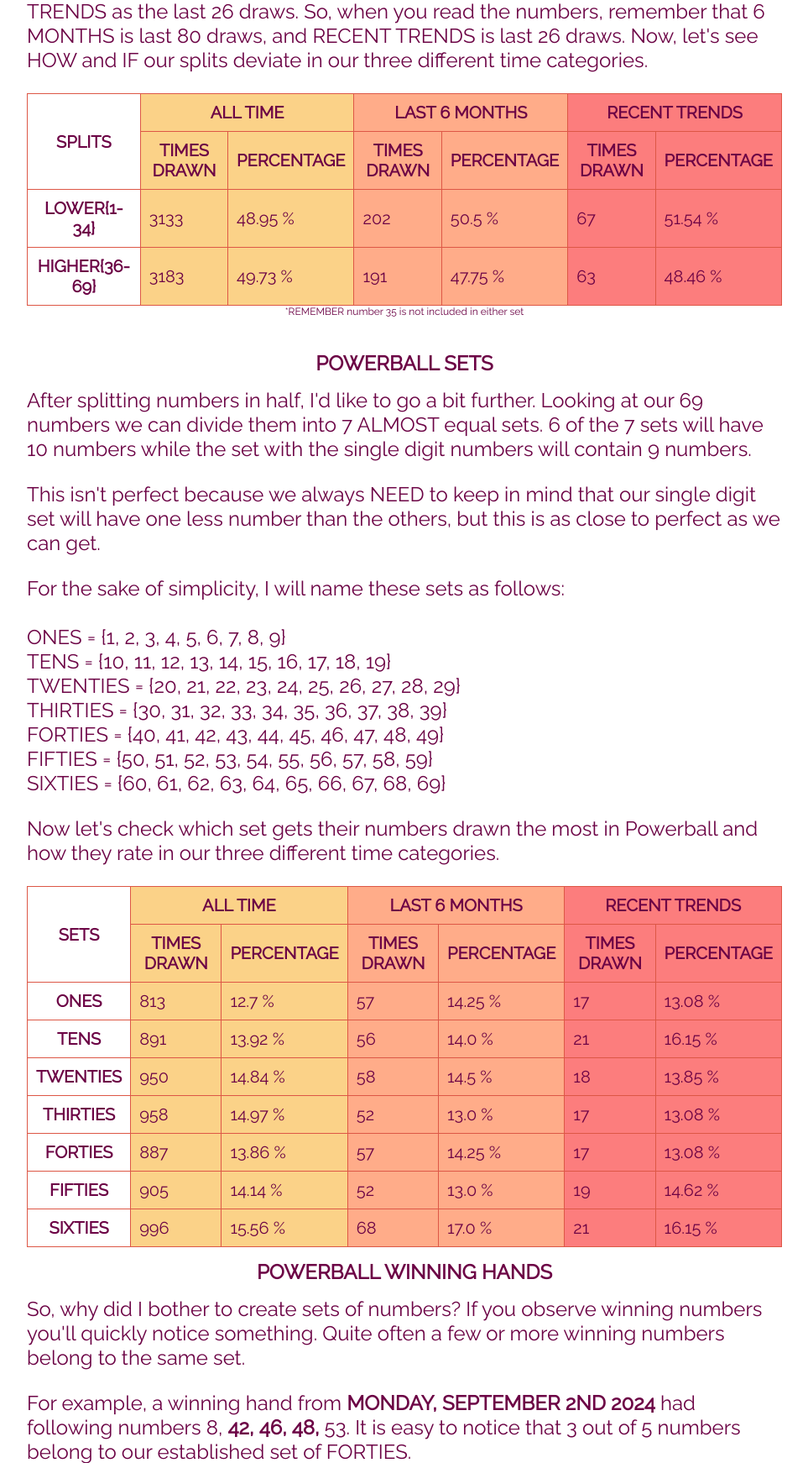
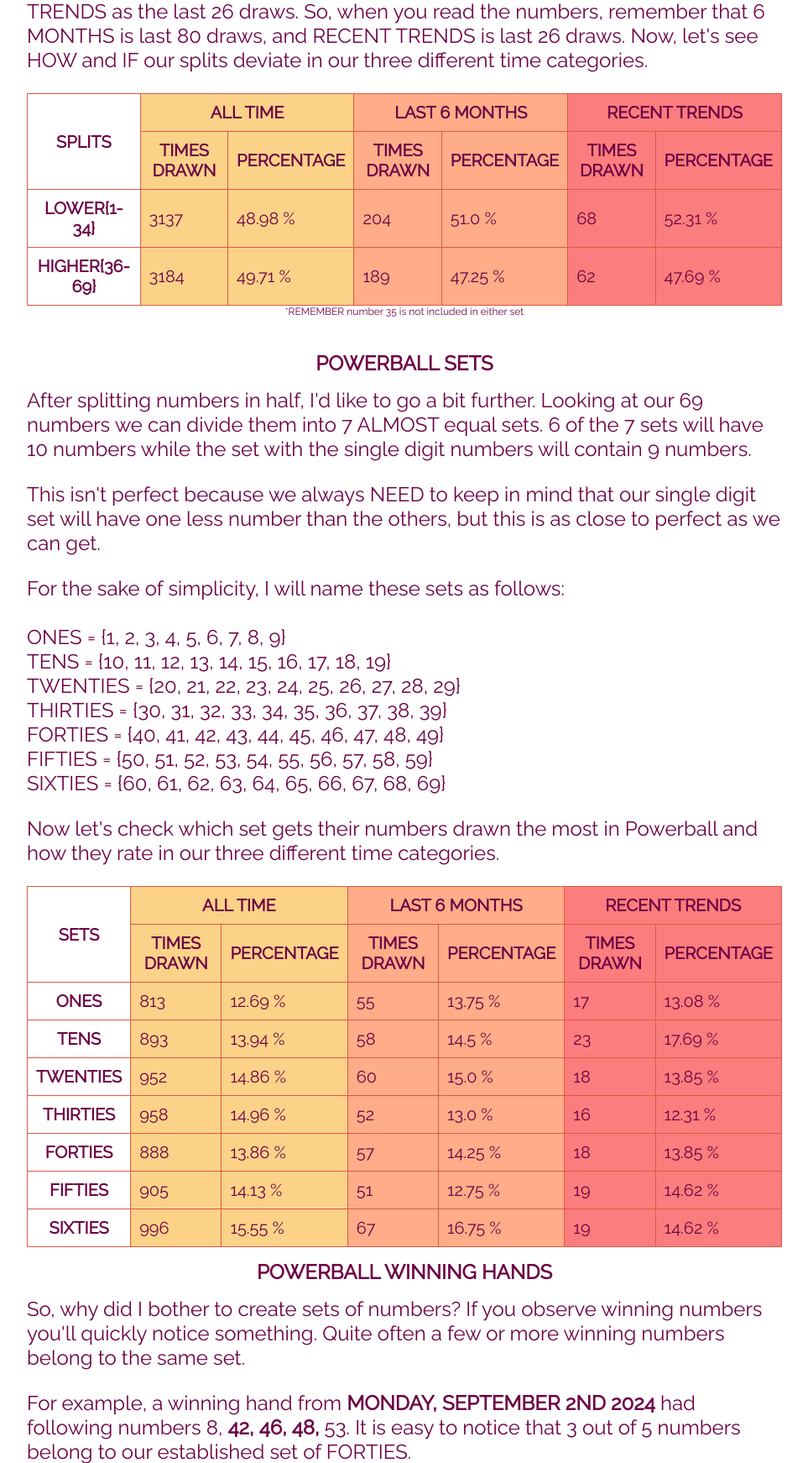
Before and after one commit to sasadjukic/powerball, a Flask app: page /winning_hands_white in a window 1280 px wide. Shown: the part 821-2563 px from the top of the page at 84% size, without its empty margins (158-1121 px from the left). Run offline with Flask 3, Linux system fonts and the light colour scheme.

Commit message:
dec 7 update

```diff
--- a/application/data/matrix_data.py
+++ b/application/data/matrix_data.py
@@ -146,26 +146,26 @@ m_data = {
     ],
     7: [
         [
+            ['12/06/2025','13, 14, 26, 28, 44'],
             ['01/15/2025','8, 41, 52, 53, 58'],
             ['12/18/2024','6, 15, 18, 33, 49'],
             ['09/18/2024','1, 11, 22, 47, 68'],
-            ['07/31/2024','23, 34, 37, 50, 58'],
-            ['06/26/2024','4, 9, 36, 47, 56']
+            ['07/31/2024','23, 34, 37, 50, 58']
          ],
         [
-            264, 169, 105, 67, 49, 24
+            264, 168, 105, 67, 48, 24
          ],
         [
             4, 2, 3, 5, 2, 4, 3, 4, 4, 4,
-            6, 2, 1, 3, 4, 2, 1, 2, 4, 3,
-            5, 5, 6, 4, 5, 2, 7, 4, 0, 1,
+            6, 2, 2, 4, 4, 2, 1, 2, 4, 3,
+            5, 5, 6, 4, 5, 3, 7, 5, 0, 1,
             0, 1, 3, 4, 0, 5, 5, 0, 4, 0,
-            5, 3, 3, 3, 2, 4, 7, 1, 2, 3,
+            5, 3, 3, 4, 2, 4, 7, 1, 2, 3,
             2, 1, 2, 4, 0, 3, 2, 5, 1, 2,
             5, 2, 5, 4, 3, 3, 4, 3, 2
          ],
         [
-            6, 22, 9, 5, 0, 0, 0
+            6, 22, 10, 5, 0, 0, 0
         ]
     ],
     8: [
--- a/application/data/powerball.csv
+++ b/application/data/powerball.csv
@@ -1279,3 +1279,4 @@ Draw Date,Winning Numbers,Red Ball,Multiplier
 11/29/2025,19 22 30 32 59,1,2
 12/01/2025,5 18 26 47 59,1,3
 12/03/2025,1 14 20 46 51,26,3
+12/06/2025,13 14 26 28 44,7,2
--- a/application/main/routes.py
+++ b/application/main/routes.py
@@ -132,20 +132,20 @@ def search():
 @powerball.route('/winning_hands_white', methods=['POST', 'GET'])
 def winning_hands_white():
     splits = {
-              'all-time': [3133, 3183, 6400],
-              'six-months': [202, 191, 400],
-              'recent-trends': [67, 63, 130]
+              'all-time': [3137, 3184, 6405],
+              'six-months': [204, 189, 400],
+              'recent-trends': [68, 62, 130]
             }
 
     sets = {
-            'all-time' : [813, 891, 950, 958, 887, 905, 996, 6400],
-            'six-months' : [57, 56, 58, 52, 57, 52, 68, 400],
-            'recent-trends' : [17, 21, 18, 17, 17, 19, 21, 130]
+            'all-time' : [813, 893, 952, 958, 888, 905, 996, 6405],
+            'six-months' : [55, 58, 60, 52, 57, 51, 67, 400],
+            'recent-trends' : [17, 23, 18, 16, 18, 19, 19, 130]
     }
 
     winning_hands = {
-                     'singles': [213, 19, 8], 'pairs': [659, 37, 13],
-                     'two_pairs': [240, 14, 2], 'three_of_set': [138, 8, 1],
+                     'singles': [213, 19, 8], 'pairs': [659, 36, 13],
+                     'two_pairs': [241, 15, 2], 'three_of_set': [138, 8, 1],
                      'full_house': [20, 2, 2], 'poker': [10, 0, 0], 'flush': [0, 0, 0]
                      }
     total_winning_hands = sum(values[0] for values in winning_hands.values())
@@ -153,7 +153,7 @@ def winning_hands_white():
     total_winning_hands_recent = sum(values[2] for values in winning_hands.values())
 
     pair_count = {
-                  1: [77, 2, 1], 10: [84, 3, 2], 20: [115, 6, 0], 30: [104, 3, 2],
+                  1: [77, 1, 1], 10: [84, 3, 2], 20: [115, 6, 0], 30: [104, 3, 2],
                   40: [81, 10, 4], 50: [92, 6, 2], 60: [105, 6, 2]
                 }
     total_pairs = sum(values[0] for values in pair_count.values())
@@ -176,14 +176,14 @@ def winning_hands_white():
 @powerball.route('/winning_hands_red', methods=['POST', 'GET'])
 def winning_hands_red():
     splits = {
-              'all-time': [632, 648, 1280],
-              'six-months': [33, 47, 80],
+              'all-time': [633, 648, 1281],
+              'six-months': [34, 46, 80],
               'recent-trends': [11, 15, 26]
             }
 
     sets = {
-            'all-time' : [453, 463, 364, 1280],
-            'six-months' : [26, 25, 29, 80],
+            'all-time' : [454, 463, 364, 1281],
+            'six-months' : [27, 25, 28, 80],
             'recent-trends' : [6, 12, 8, 26]
            }
 
@@ -195,33 +195,33 @@ def winning_hands_red():
 @powerball.route('/trends', methods=['POST', 'GET'])
 def trends():
     white_numbers_6 = [
-                       4, 5, 9, 6, 4, 5, 9, 10, 5, 4,
-                       5, 5, 5, 5, 7, 8, 5, 6, 6, 2,
-                       3, 5, 8, 4, 5, 4, 6, 13, 8, 4,
+                       3, 5, 9, 6, 4, 5, 8, 10, 5, 4,
+                       5, 5, 6, 6, 7, 8, 5, 6, 6, 2,
+                       3, 5, 8, 4, 5, 5, 6, 14, 8, 4,
                        6, 9, 7, 5, 7, 4, 5, 2, 3, 7,
                        2, 5, 10, 8, 5, 4, 5, 5, 6, 7,
-                       8, 7, 9, 5, 2, 0, 4, 5, 5, 5,
-                       10, 10, 3, 8, 7, 7, 7, 4, 7
+                       8, 7, 9, 5, 2, 0, 3, 5, 5, 5,
+                       9, 10, 3, 8, 7, 7, 7, 4, 7
                     ]
 
     white_numbers_trends = [
                         1, 2, 3, 1, 1, 2, 3, 3, 1, 3,
-                        1, 2, 3, 2, 1, 2, 2, 3, 2, 2,
-                        0, 2, 0, 1, 0, 3, 2, 5, 3, 2,
-                        1, 6, 1, 1, 0, 1, 1, 1, 3, 2,
-                        0, 0, 4, 3, 0, 1, 3, 2, 2, 1,
+                        1, 2, 4, 3, 1, 2, 2, 3, 2, 2,
+                        0, 2, 0, 1, 0, 4, 2, 5, 2, 2,
+                        1, 5, 1, 1, 0, 1, 1, 1, 3, 2,
+                        0, 0, 4, 4, 0, 1, 3, 2, 2, 1,
                         5, 2, 2, 2, 0, 0, 2, 3, 2, 3,
-                        1, 2, 0, 1, 2, 5, 3, 2, 2
+                        1, 2, 0, 1, 2, 4, 2, 2, 2
                     ]
 
     red_numbers_6 = [
-                     5, 5, 4, 3, 4, 1, 0, 2, 2, 2,
+                     5, 5, 4, 3, 4, 1, 1, 2, 2, 2,
                      2, 3, 0, 4, 3, 1, 2, 3, 5, 4,
-                     4, 5, 5, 3, 6, 2
+                     3, 5, 5, 3, 6, 2
                     ]
 
     red_numbers_trends = [
-                          3, 1, 2, 0, 0, 0, 0, 0, 0, 2,
+                          3, 1, 1, 0, 0, 0, 1, 0, 0, 2,
                           1, 2, 0, 2, 2, 0, 0, 1, 2, 1,
                           1, 1, 3, 0, 0, 2
                          ]
@@ -253,18 +253,18 @@ def fun_facts():
 def probabilities():
     draw = next_draw().strftime('%m-%d-%Y')
     white_numbers = [
-                     6.99, 7.52, 7.56, 6.53, 6.26, 7.75, 7.56, 6.67, 6.96, 6.40,
-                     6.89, 7.33, 5.13, 6.46, 7.16, 7.42, 6.91, 6.67, 7.28, 7.59,
-                     8.68, 6.84, 8.42, 6.75, 6.32, 5.74, 8.78, 8.67, 6.36, 7.25,
-                     7.11, 8.76, 8.32, 6.49, 6.67, 8.03, 7.79, 6.62, 8.31, 7.74,
-                     6.48, 6.84, 7.15, 7.88, 7.72, 6.11, 7.33, 6.36, 5.68, 7.31,
-                     6.40, 7.78, 7.93, 7.11, 6.66, 7.07, 6.97, 6.45, 7.49, 6.68,
-                     8.96, 8.53, 8.07, 7.80, 6.54, 7.54, 8.01, 7.77, 8.69
+                     7.24, 7.32, 7.94, 6.83, 6.38, 7.35, 7.05, 7.15, 6.25, 6.45,
+                     6.66, 8.16, 5.88, 6.36, 6.94, 7.11, 6.99, 7.03, 6.85, 7.25,
+                     8.31, 6.97, 8.88, 6.86, 6.29, 5.85, 8.57, 8.74, 6.68, 7.33,
+                     7.59, 8.83, 8.17, 6.23, 6.52, 8.53, 8.17, 6.45, 7.78, 7.43,
+                     6.43, 7.16, 7.51, 8.09, 8.02, 5.78, 7.97, 6.65, 5.86, 7.65,
+                     6.42, 6.93, 7.75, 7.26, 6.25, 6.83, 6.91, 6.86, 7.02, 6.85,
+                     8.84, 8.08, 8.01, 8.39, 6.25, 7.54, 7.32, 7.17, 8.83
                      ]
     red_numbers = [
-                   4.29, 3.63, 4.34, 4.63, 4.38, 3.49, 3.75, 3.51, 4.10, 3.42,
-                   3.48, 3.19, 3.46, 4.60, 3.13, 2.84, 3.14, 4.37, 3.81, 4.33,
-                   4.73, 3.18, 3.44, 4.38, 4.34, 4.04
+                   4.00, 3.67, 3.67, 5.10, 4.08, 3.63, 3.75, 3.14, 4.36, 3.83,
+                   3.48, 3.35, 3.81, 4.79, 3.27, 2.74, 3.29, 4.11, 4.52, 4.06,
+                   4.63, 3.31, 3.09, 4.57, 4.09, 3.66
                    ]
     return render_template('probabilities.html',
                             draw=draw,
@@ -276,13 +276,13 @@ def probabilities():
 def predictions():
     draw = next_draw().strftime('%m-%d-%Y')
     white_numbers = [
-                     [11, 50, 62, 66, 68],
-                     [2, 23, 55, 60, 67],
-                     [1, 3, 10, 13, 69],
-                     [8, 9, 25, 35, 38],
-                     [12, 26, 31, 51, 53]
+                     [16, 43, 47, 63, 66],
+                     [10, 18, 19, 37, 39],
+                     [6, 24, 26, 46, 52],
+                     [4, 12, 22, 35, 42],
+                     [7, 33, 34, 61, 62]
                      ]
-    red_numbers = [4, 5, 7, 16, 25]
+    red_numbers = [8, 13, 14, 17, 22]
     return render_template('predictions.html',
                             draw=draw,
                             white_numbers=white_numbers,
--- a/application/templates/winning_hands.html
+++ b/application/templates/winning_hands.html
@@ -279,7 +279,7 @@
                     <td class="six-months">{{ (winning_hands['two_pairs'][1]/total_winning_hands_6 * 100)|round(2) }} %</td>
                     <td class="recent-trends">{{ winning_hands['two_pairs'][2] }}</td>
                     <td class="recent-trends">{{ (winning_hands['two_pairs'][2]/total_winning_hands_recent * 100)|round(2) }} %</td>
-                    <td class="extra-info">11-26-2025</td>
+                    <td class="extra-info">12-06-2025</td>
                     <td class="extra-info">Fifties / Sixties</td>
                 </tr>
                 <tr>
```
